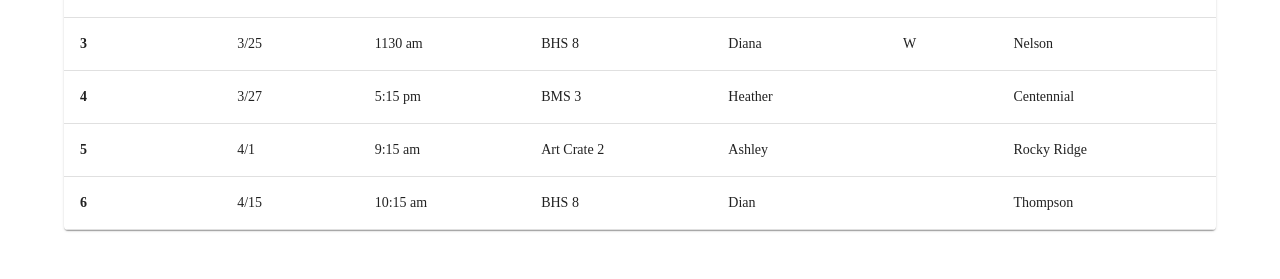
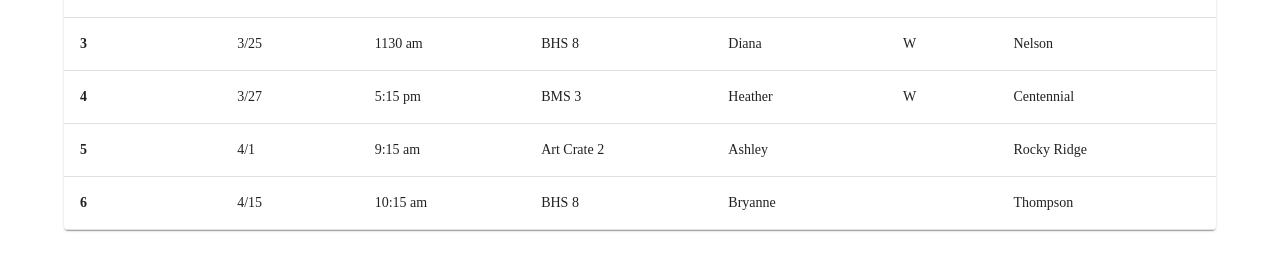
Before and after one commit to DianGigrich/SoccerHub, a React (Create React App) app: page /games in a window 1280 px wide. Shown: the part 440-719 px from the top of the page. Built offline with nearby package versions, Linux system fonts and the light colour scheme.

Commit message:
updated scores

```diff
--- a/src/components/pages/Games.js
+++ b/src/components/pages/Games.js
@@ -15,9 +15,9 @@ const rows = [
     createData(1, "3/11", "2 pm", "BHS 8", "Melissa", "L", "Kapowsin" ),
     createData(2, "3/18", "9 am", "BHS 8", "Natalie", "W", "Graham" ),
     createData(3, "3/25", "1130 am", "BHS 8", "Diana", "W", "Nelson" ),
-    createData(4, "3/27", "5:15 pm", "BMS 3", "Heather", "", "Centennial" ),
+    createData(4, "3/27", "5:15 pm", "BMS 3", "Heather", "W", "Centennial" ),
     createData(5, "4/1", "9:15 am", "Art Crate 2", "Ashley", "", "Rocky Ridge" ),
-    createData(6, "4/15", "10:15 am", "BHS 8", "Dian", "", "Thompson" )
+    createData(6, "4/15", "10:15 am", "BHS 8", "Bryanne", "", "Thompson" )
 
 ]
     return (
--- a/src/components/pages/Home.js
+++ b/src/components/pages/Home.js
@@ -28,7 +28,7 @@ export default function Home(props) {
                             <Typography gutterBottom variant="h5" component="h1">
                                 Saturday 11:30am BHS 8 <strong><i>GREAT JOB!</i></strong>
                                 <br />
-                                Monday 5:15pm BMS 3
+                                Monday 5:15pm BMS 3 <strong><i>GREAT JOB!</i></strong>
                             </Typography>
                             <Typography>
                                 Please bring a soccer ball to practices if you can. Thanks!
```
